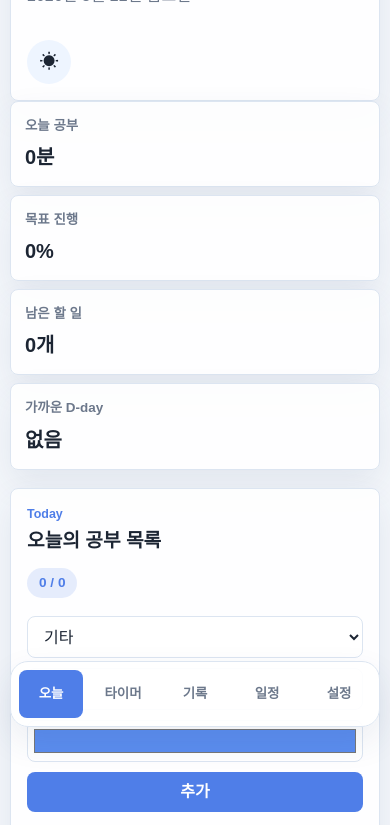
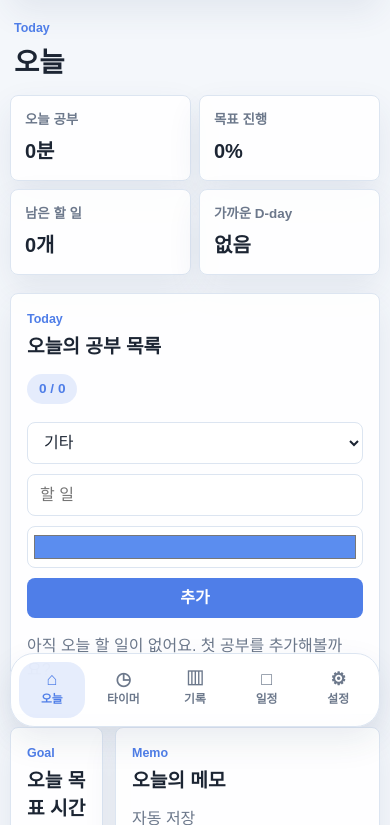
Before and after one commit to jiho-m0521/StudyFlow, a plain HTML site: page index.html in a window 390 px wide. Shown: the part 107-932 px from the top of the page. Drawn offline with Linux system fonts and the light colour scheme.

Commit message:
Refine app navigation layout

```diff
--- a/index.html
+++ b/index.html
@@ -22,16 +22,35 @@
       <button id="newQuoteButton" class="secondary-button" type="button">새 문구 보기</button>
     </section>
 
-    <nav class="section-nav" aria-label="주요 기능">
-      <button class="nav-button active" type="button" data-section="today">오늘</button>
-      <button class="nav-button" type="button" data-section="timer">타이머</button>
-      <button class="nav-button" type="button" data-section="records">기록</button>
-      <button class="nav-button" type="button" data-section="schedule">일정</button>
-      <button class="nav-button" type="button" data-section="settings">설정</button>
+    <nav id="sectionNav" class="section-nav" aria-label="주요 기능">
+      <button class="nav-button active" type="button" data-section="today" aria-label="오늘 섹션">
+        <span class="nav-icon">⌂</span>
+        <span>오늘</span>
+      </button>
+      <button class="nav-button" type="button" data-section="timer" aria-label="타이머 섹션">
+        <span class="nav-icon">◷</span>
+        <span>타이머</span>
+      </button>
+      <button class="nav-button" type="button" data-section="records" aria-label="기록 섹션">
+        <span class="nav-icon">▥</span>
+        <span>기록</span>
+      </button>
+      <button class="nav-button" type="button" data-section="schedule" aria-label="일정 섹션">
+        <span class="nav-icon">□</span>
+        <span>일정</span>
+      </button>
+      <button class="nav-button" type="button" data-section="settings" aria-label="설정 섹션">
+        <span class="nav-icon">⚙</span>
+        <span>설정</span>
+      </button>
     </nav>
 
     <main>
       <section id="section-today" class="app-section active">
+        <div class="mobile-section-title">
+          <p class="eyebrow">Today</p>
+          <h2>오늘</h2>
+        </div>
         <div class="summary-strip">
           <div class="summary-item">
             <span>오늘 공부</span>
@@ -104,7 +123,11 @@
         </div>
       </section>
 
-      <section id="section-timer" class="app-section">
+      <section id="section-timer" class="app-section" hidden>
+        <div class="mobile-section-title">
+          <p class="eyebrow">Focus</p>
+          <h2>타이머</h2>
+        </div>
         <div class="section-grid">
           <section class="card focus-card wide-card">
             <div class="section-title">
@@ -181,7 +204,11 @@
         </div>
       </section>
 
-      <section id="section-records" class="app-section">
+      <section id="section-records" class="app-section" hidden>
+        <div class="mobile-section-title">
+          <p class="eyebrow">Report</p>
+          <h2>기록</h2>
+        </div>
         <div class="section-grid">
           <section class="card wide-card">
             <div class="section-title">
@@ -232,7 +259,11 @@
         </div>
       </section>
 
-      <section id="section-schedule" class="app-section">
+      <section id="section-schedule" class="app-section" hidden>
+        <div class="mobile-section-title">
+          <p class="eyebrow">Plan</p>
+          <h2>일정</h2>
+        </div>
         <div class="section-grid">
           <section class="card wide-card">
             <div class="section-title">
@@ -319,7 +350,11 @@
         </div>
       </section>
 
-      <section id="section-settings" class="app-section">
+      <section id="section-settings" class="app-section" hidden>
+        <div class="mobile-section-title">
+          <p class="eyebrow">Settings</p>
+          <h2>설정</h2>
+        </div>
         <div class="section-grid">
           <section class="card">
             <div class="section-title">
--- a/script.js
+++ b/script.js
@@ -66,9 +66,7 @@ function cacheElements() {
 }
 
 function bindEvents() {
-  document.querySelectorAll(".nav-button").forEach((button) => {
-    button.addEventListener("click", () => showSection(button.dataset.section));
-  });
+  elements.sectionNav.addEventListener("click", handleNavClick);
   elements.themeToggle.addEventListener("click", toggleTheme);
   elements.newQuoteButton.addEventListener("click", showRandomQuote);
   elements.taskForm.addEventListener("submit", addTask);
@@ -97,6 +95,12 @@ function bindEvents() {
   elements.timetableCancelButton.addEventListener("click", resetTimetableForm);
   elements.exportDataButton.addEventListener("click", exportData);
   elements.importDataInput.addEventListener("change", importData);
+}
+
+function handleNavClick(event) {
+  const button = event.target.closest(".nav-button");
+  if (!button) return;
+  showSection(button.dataset.section);
 }
 
 function loadState() {
@@ -156,10 +160,17 @@ function saveState() {
 
 function showSection(sectionName) {
   if (!NAV_SECTIONS.includes(sectionName)) return;
-  document.querySelectorAll(".app-section").forEach((section) => section.classList.remove("active"));
-  document.querySelectorAll(".nav-button").forEach((button) => button.classList.toggle("active", button.dataset.section === sectionName));
-  document.getElementById(`section-${sectionName}`).classList.add("active");
-  window.scrollTo({ top: 0, behavior: "smooth" });
+  document.querySelectorAll(".app-section").forEach((section) => {
+    const isActive = section.id === `section-${sectionName}`;
+    section.classList.toggle("active", isActive);
+    section.hidden = !isActive;
+  });
+  document.querySelectorAll(".nav-button").forEach((button) => {
+    const isActive = button.dataset.section === sectionName;
+    button.classList.toggle("active", isActive);
+    button.setAttribute("aria-current", isActive ? "page" : "false");
+  });
+  window.scrollTo({ top: 0, behavior: "auto" });
 }
 
 function setDefaultDates() {
--- a/style.css
+++ b/style.css
@@ -44,6 +44,10 @@ body {
   line-height: 1.5;
 }
 
+[hidden] {
+  display: none !important;
+}
+
 button,
 input,
 select,
@@ -59,7 +63,7 @@ button {
 .app-shell {
   width: min(1180px, calc(100% - 32px));
   margin: 0 auto;
-  padding: 24px 0 48px;
+  padding: 24px 0 116px;
 }
 
 .app-header,
@@ -145,27 +149,44 @@ h3 {
 }
 
 .section-nav {
-  position: sticky;
-  top: 10px;
-  z-index: 5;
+  position: fixed;
+  right: max(18px, calc((100vw - 1180px) / 2 + 18px));
+  bottom: 18px;
+  left: max(18px, calc((100vw - 1180px) / 2 + 18px));
+  z-index: 50;
   display: grid;
   grid-template-columns: repeat(5, 1fr);
-  gap: 8px;
-  margin-bottom: 18px;
+  gap: 6px;
+  max-width: 720px;
+  margin: 0 auto;
   padding: 8px;
+  border-radius: 24px;
+  backdrop-filter: blur(22px);
+  -webkit-backdrop-filter: blur(22px);
 }
 
 .nav-button {
-  min-height: 42px;
-  border-radius: var(--radius);
+  display: grid;
+  justify-items: center;
+  align-content: center;
+  gap: 2px;
+  min-height: 58px;
+  border-radius: 18px;
   background: transparent;
   color: var(--muted);
+  font-size: 0.78rem;
   font-weight: 800;
+  touch-action: manipulation;
 }
 
 .nav-button.active {
-  background: var(--primary);
-  color: #ffffff;
+  background: rgba(79, 126, 232, 0.14);
+  color: var(--primary);
+}
+
+.nav-icon {
+  font-size: 1.2rem;
+  line-height: 1;
 }
 
 .app-section {
@@ -174,6 +195,10 @@ h3 {
 
 .app-section.active {
   display: block;
+}
+
+.mobile-section-title {
+  display: none;
 }
 
 .summary-strip {
@@ -207,6 +232,7 @@ h3 {
   display: grid;
   grid-template-columns: repeat(12, 1fr);
   gap: 18px;
+  align-items: start;
 }
 
 .card {
@@ -740,11 +766,12 @@ textarea:focus {
 }
 
 @media (max-width: 980px) {
-  .card,
+  .card {
+    grid-column: span 6;
+  }
+
   .wide-card,
-  .task-card,
-  .goal-card,
-  .memo-card {
+  .task-card {
     grid-column: span 12;
   }
 
@@ -770,11 +797,10 @@ textarea:focus {
   .app-shell {
     width: 100%;
     min-height: 100vh;
-    padding: 10px 10px 78px;
+    padding: 10px 10px 92px;
   }
 
   .app-header,
-  .quote-panel,
   .section-title,
   .list-item,
   .compact-item {
@@ -790,26 +816,35 @@ textarea:focus {
     font-size: 1.55rem;
   }
 
-  .quote-panel {
+  .app-header {
     display: none;
   }
 
   .section-nav {
-    position: fixed;
     right: 10px;
     bottom: 10px;
     left: 10px;
-    top: auto;
-    z-index: 15;
-    grid-template-columns: repeat(5, 1fr);
-    margin: 0;
-    border-radius: 18px;
+    max-width: none;
+    border-radius: 24px;
   }
 
   .nav-button {
-    min-height: 48px;
+    min-height: 56px;
     padding: 0 4px;
-    font-size: 0.84rem;
+    font-size: 0.74rem;
+  }
+
+  .nav-icon {
+    font-size: 1.12rem;
+  }
+
+  .mobile-section-title {
+    display: block;
+    padding: 6px 4px 12px;
+  }
+
+  .mobile-section-title h2 {
+    font-size: 1.72rem;
   }
 
   .summary-strip,
@@ -828,6 +863,7 @@ textarea:focus {
   }
 
   .summary-strip {
+    grid-template-columns: repeat(2, minmax(0, 1fr));
     gap: 8px;
   }
 
@@ -838,6 +874,10 @@ textarea:focus {
 
   .card {
     padding: 16px;
+  }
+
+  .section-grid {
+    gap: 12px;
   }
 
   .timer-display {
```
